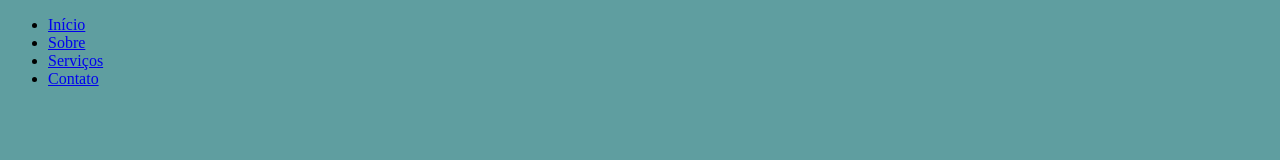
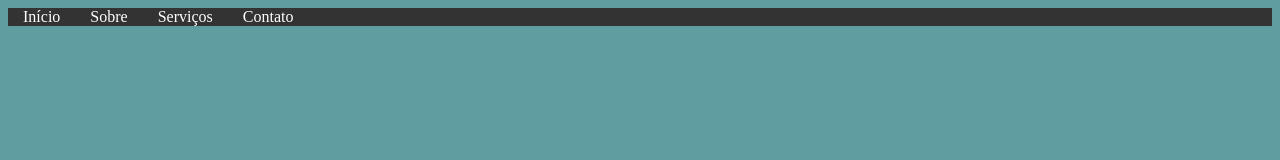
Before and after one commit to franciscosmt/teste, a plain HTML site: page index.html in a window 1280 px wide. Drawn offline with Linux system fonts and the light colour scheme.

Commit message:
Enhance CSS with menu styles and body formatting
Adicionados estilos para o menu principal e corrigidos estilos de corpo.

```diff
--- a/style.css
+++ b/style.css
@@ -1,3 +1,17 @@
 body{
     background-color: cadetblue;
 }
+
+.menu-principal ul{
+    list-style: none; /*Remove os marcadores da lista */
+    margin: 0;
+    padding: 0;
+    display: flex; /* Coloca os itens lado a lado */
+    background-color: #333;
+}
+
+.menu-principal li a{
+    display: brack;
+    padding: 15px;
+    text-decoration: none;
+    color: white;
```
